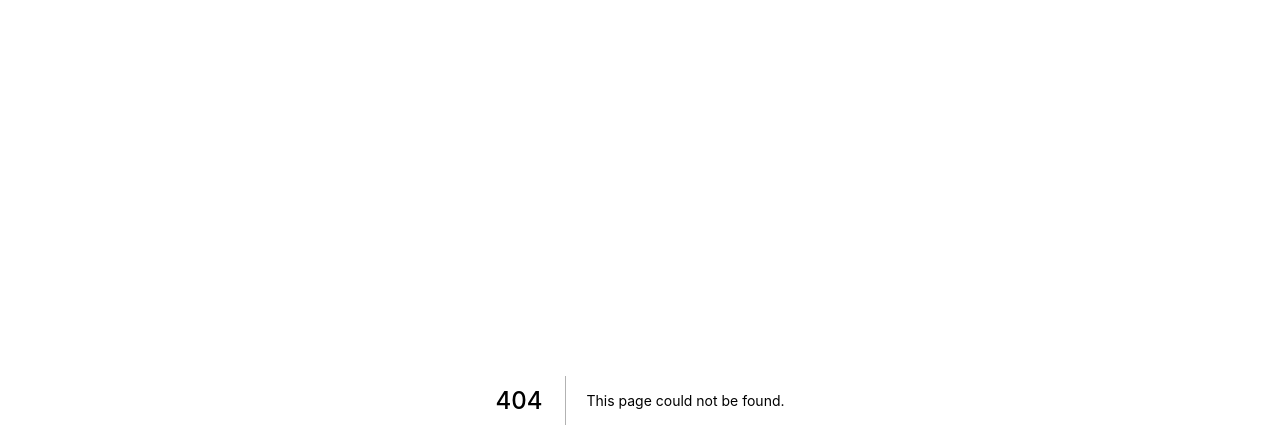
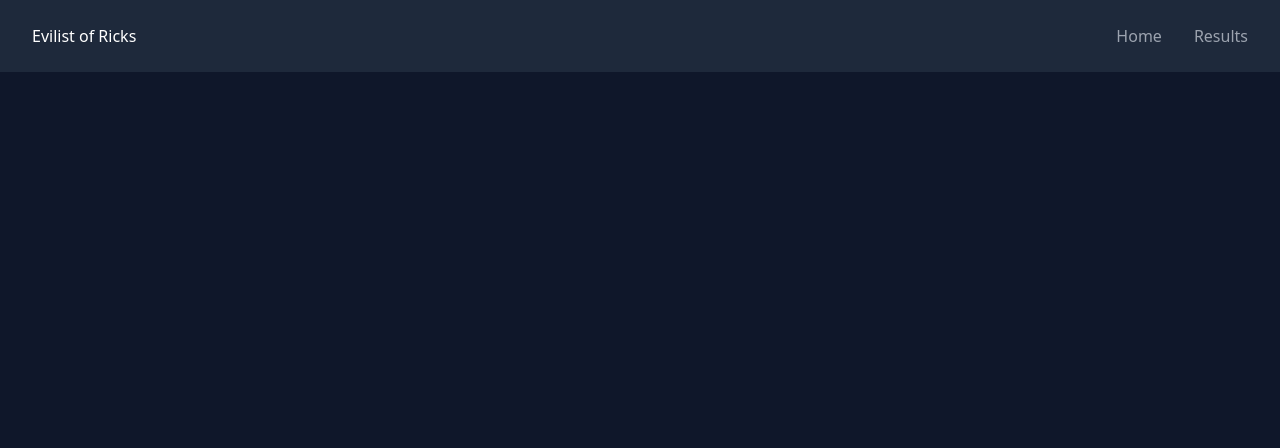
Before and after one commit to eldyl/evilist-of-ricks, a Next.js app: page /results in a window 1280 px wide. Before the commit this address had no page. Shown: the top 448 px of the page. Built offline with nearby package versions, Linux system fonts and the light colour scheme.

Commit message:
added styling, made api, added header

```diff
--- /dev/null
+++ b/components/Layout/Header.tsx
@@ -0,0 +1,61 @@
+import Head from 'next/head';
+import Image from 'next/image';
+import Link from 'next/link';
+
+const navigation = [
+  { name: 'Home', href: '/' },
+  { name: 'Results', href: '/results' },
+];
+
+export default function Header() {
+  return (
+    <>
+      <Head>
+        <title>Evilist of Ricks</title>
+      </Head>
+      <header className='bg-slate-800'>
+        <nav
+          className='mx-auto max-w-7xl px-4 sm:px-6 lg:px-8'
+          aria-label='Top'
+        >
+          <div className='flex w-full items-center justify-between border-b border-teal-500 py-6 lg:border-none'>
+            <div className='flex items-center'>
+              <Link href='/' passHref>
+                <a>
+                  <h2>Evilist of Ricks</h2>
+                  {/* <Image
+                    src='/images/gudt-logo.svg'
+                    width={100}
+                    height={34}
+                    alt='Get Ullrich or Die Trying Logo'
+                    priority
+                  /> */}
+                </a>
+              </Link>
+            </div>
+            <div className='ml-10 space-x-4'>
+              <div className='ml-10 hidden space-x-8 lg:block'>
+                {navigation.map((link) => (
+                  <Link key={link.name} href={link.href} passHref>
+                    <a className='text-base font-medium text-gray-400 hover:text-gray-100'>
+                      {link.name}
+                    </a>
+                  </Link>
+                ))}
+              </div>
+            </div>
+          </div>
+          <div className='flex flex-wrap justify-center space-x-6 py-4 lg:hidden'>
+            {navigation.map((link) => (
+              <Link key={link.name} href={link.href} passHref>
+                <a className='text-base font-medium text-gray-400 hover:text-gray-100'>
+                  {link.name}
+                </a>
+              </Link>
+            ))}
+          </div>
+        </nav>
+      </header>
+    </>
+  );
+}
--- a/components/Layout/index.tsx
+++ b/components/Layout/index.tsx
@@ -2,7 +2,7 @@ import RickCard from '../RickCard';
 
 export default function Layout() {
   return (
-    <div>
+    <div className='flex h-screen w-screen p-12'>
       <RickCard />
     </div>
   );
--- a/components/RickCard/index.tsx
+++ b/components/RickCard/index.tsx
@@ -13,9 +13,7 @@ export default function RickCard() {
 
   useEffect(() => {
     async function getData() {
-      const res = await axios.get(
-        'https://rickandmortyapi.com/api/character?name=rick',
-      );
+      const res = await axios.get('/api/getRicks');
       setRicks(res.data.results);
     }
     getData();
@@ -23,15 +21,29 @@ export default function RickCard() {
 
   let results = ricks.map((rick) => {
     return (
-      <Image
-        src={rick.image}
+      <div
         key={rick.id}
-        alt={rick.name}
-        width={250}
-        height={250}
-      />
+        className='flex flex-col bg-neutral-300 gap-3 text-center text-gray-600 rounded-lg shadow-lg p-6'
+      >
+        <Image
+          src={rick.image}
+          alt={rick.name}
+          width={250}
+          height={250}
+          className='rounded-lg'
+        />
+        <h3 className=' text-xl text font-medium'>{rick.name}</h3>
+        <button className='p-3 bg-neutral-400 rounded-md'>PURE EVIL</button>
+      </div>
     );
   });
 
-  return <div>{results}</div>;
+  return (
+    <div className='flex flex-col gap-6 mx-auto'>{results}</div>
+    // <div>
+    //   <image />
+    //   <h3></h3>
+    //   <button></button>
+    // </div>
+  );
 }
--- a/pages/_app.tsx
+++ b/pages/_app.tsx
@@ -1,8 +1,14 @@
 import '../styles/globals.css';
 import type { AppProps } from 'next/app';
+import Header from '../components/Layout/Header';
 
 function MyApp({ Component, pageProps }: AppProps) {
-  return <Component {...pageProps} />;
+  return (
+    <>
+      <Header />
+      <Component {...pageProps} />
+    </>
+  );
 }
 
 export default MyApp;
--- /dev/null
+++ b/pages/api/getRicks.ts
@@ -0,0 +1,21 @@
+import type { NextApiRequest, NextApiResponse } from 'next';
+import axios from 'axios';
+
+// type Data = {
+//   name: string;
+// };
+
+export default async function getRicks(
+  req: NextApiRequest,
+  res: NextApiResponse<any>,
+) {
+  try {
+    let results = await axios.get(
+      'https://rickandmortyapi.com/api/character?name=rick',
+    );
+
+    res.status(200).send(results.data);
+  } catch (error) {
+    console.error(error);
+  }
+}
--- a/pages/api/hello.ts
+++ /dev/null
@@ -1,13 +0,0 @@
-// Next.js API route support: https://nextjs.org/docs/api-routes/introduction
-import type { NextApiRequest, NextApiResponse } from 'next'
-
-type Data = {
-  name: string
-}
-
-export default function handler(
-  req: NextApiRequest,
-  res: NextApiResponse<Data>
-) {
-  res.status(200).json({ name: 'John Doe' })
-}
--- /dev/null
+++ b/pages/results.tsx
@@ -0,0 +1,12 @@
+import type { NextPage } from 'next';
+import Layout from '../components/Layout';
+
+const Results: NextPage = () => {
+  return (
+    <>
+      <div></div>
+    </>
+  );
+};
+
+export default Results;
--- a/styles/globals.css
+++ b/styles/globals.css
@@ -3,5 +3,5 @@
 @tailwind utilities;
 
 body {
-  @apply text-white bg-slate-800;
+  @apply text-white bg-slate-900;
 }
```
